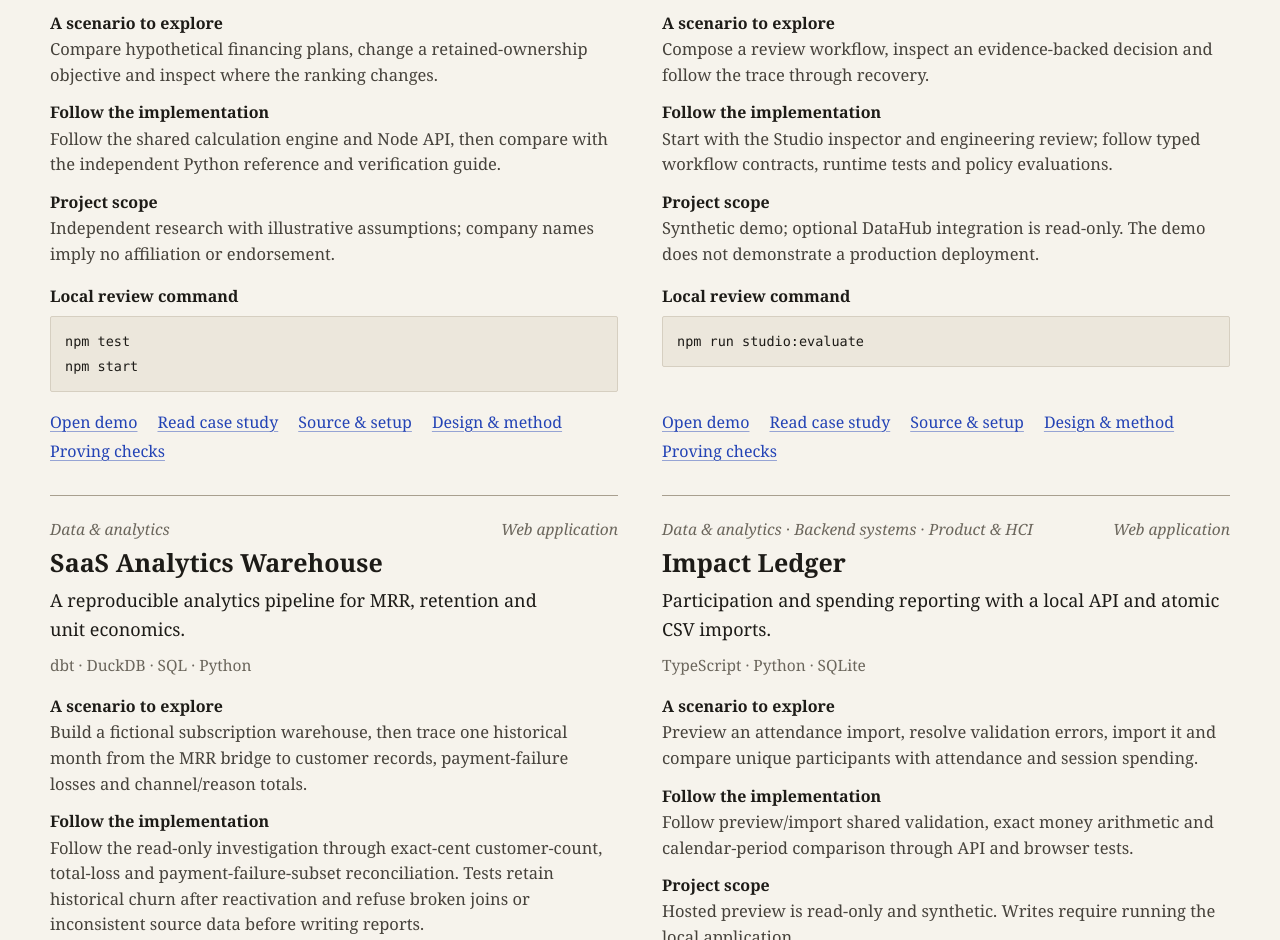
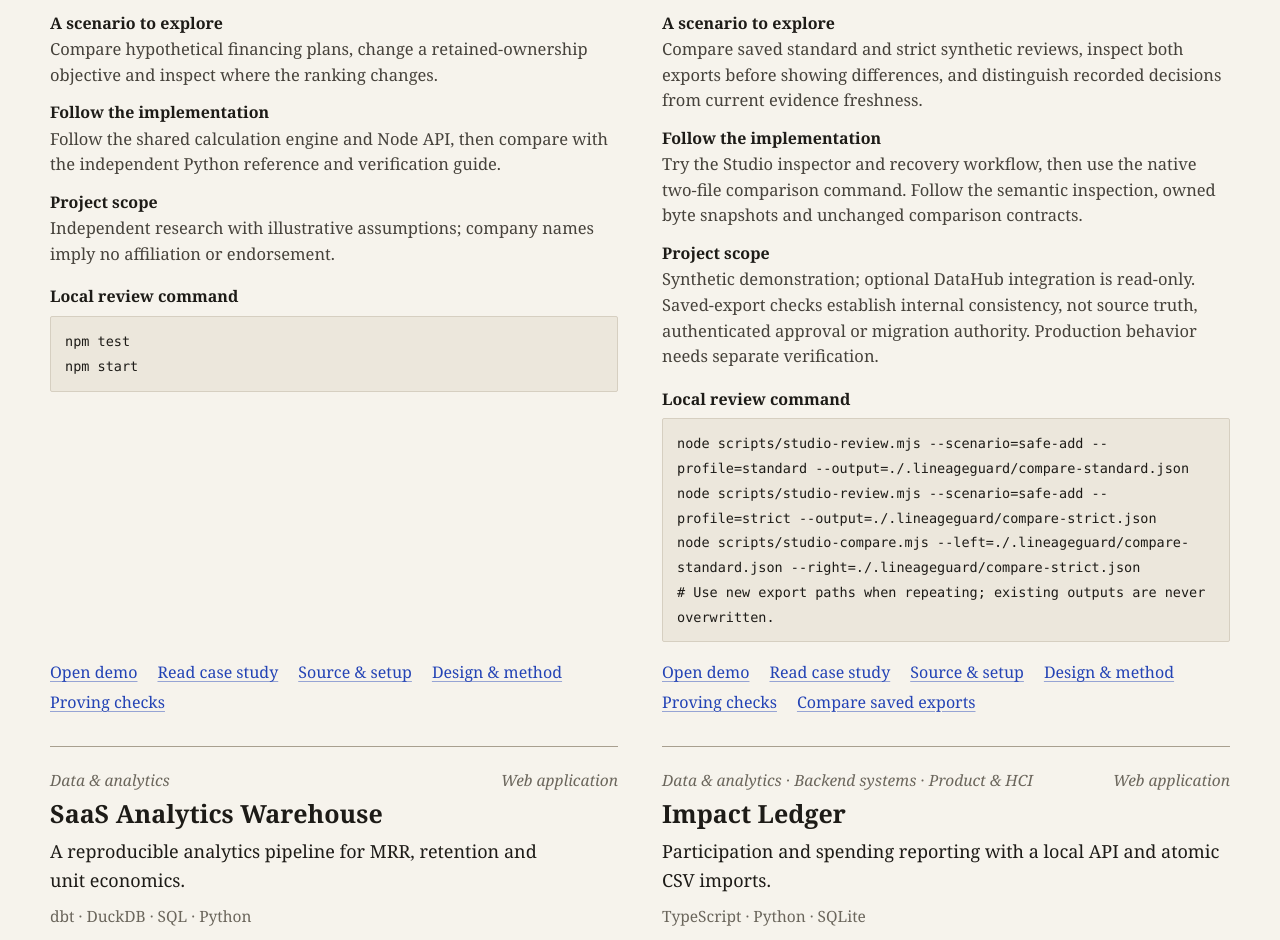
Before and after one commit to ult666666/ult666666.github.io, a website: page projects/catalog.html in a window 1280 px wide. Shown: the part 900-1840 px from the top of the page. Drawn offline with Linux system fonts and the light colour scheme.

Commit message:
Expose the validated saved-review comparison workflow (#24)

```diff
--- a/projects/catalog.html
+++ b/projects/catalog.html
@@ -32,9 +32,12 @@ npm start</code></pre></div>
 <div class="catalog-card-top"><span>AI &amp; search · Data &amp; analytics · Backend systems</span><span class="catalog-form">Web application</span></div>
 <h2>LineageGuard Studio</h2><p class="catalog-summary">Typed review workflows with evidence, policy checks and recovery.</p>
 <ul class="catalog-stack" aria-label="Technology"><li>Node.js</li><li>SQLite</li><li>JavaScript</li></ul>
-<dl><dt>A scenario to explore</dt><dd>Compose a review workflow, inspect an evidence-backed decision and follow the trace through recovery.</dd><dt>Follow the implementation</dt><dd>Start with the Studio inspector and engineering review; follow typed workflow contracts, runtime tests and policy evaluations.</dd><dt>Project scope</dt><dd>Synthetic demo; optional DataHub integration is read-only. The demo does not demonstrate a production deployment.</dd></dl>
-<div class="catalog-command"><h3>Local review command</h3><pre><code>npm run studio:evaluate</code></pre></div>
-<nav class="catalog-links" aria-label="LineageGuard Studio links"><a href="https://lineageguard-datahub-agent.vercel.app/">Open demo</a><a href="/projects/lineageguard.html">Read case study</a><a href="https://github.com/ult666666/lineageguard-datahub-agent">Source &amp; setup</a><a href="https://github.com/ult666666/lineageguard-datahub-agent/blob/main/docs/REVIEW_INSPECTOR.md">Design &amp; method</a><a href="https://github.com/ult666666/lineageguard-datahub-agent/blob/main/test/studio/inspection.test.mjs">Proving checks</a></nav></article><article class="catalog-card" id="saas-analytics-warehouse" data-areas="data">
+<dl><dt>A scenario to explore</dt><dd>Compare saved standard and strict synthetic reviews, inspect both exports before showing differences, and distinguish recorded decisions from current evidence freshness.</dd><dt>Follow the implementation</dt><dd>Try the Studio inspector and recovery workflow, then use the native two-file comparison command. Follow the semantic inspection, owned byte snapshots and unchanged comparison contracts.</dd><dt>Project scope</dt><dd>Synthetic demonstration; optional DataHub integration is read-only. Saved-export checks establish internal consistency, not source truth, authenticated approval or migration authority. Production behavior needs separate verification.</dd></dl>
+<div class="catalog-command"><h3>Local review command</h3><pre><code>node scripts/studio-review.mjs --scenario=safe-add --profile=standard --output=./.lineageguard/compare-standard.json
+node scripts/studio-review.mjs --scenario=safe-add --profile=strict --output=./.lineageguard/compare-strict.json
+node scripts/studio-compare.mjs --left=./.lineageguard/compare-standard.json --right=./.lineageguard/compare-strict.json
+# Use new export paths when repeating; existing outputs are never overwritten.</code></pre></div>
+<nav class="catalog-links" aria-label="LineageGuard Studio links"><a href="https://lineageguard-datahub-agent.vercel.app/">Open demo</a><a href="/projects/lineageguard.html">Read case study</a><a href="https://github.com/ult666666/lineageguard-datahub-agent">Source &amp; setup</a><a href="https://github.com/ult666666/lineageguard-datahub-agent/blob/main/docs/REVIEW_INSPECTOR.md">Design &amp; method</a><a href="https://github.com/ult666666/lineageguard-datahub-agent/blob/main/test/studio/review-comparison.test.mjs">Proving checks</a><a href="https://github.com/ult666666/lineageguard-datahub-agent/blob/main/docs/REVIEW_COMPARISON.md">Compare saved exports</a></nav></article><article class="catalog-card" id="saas-analytics-warehouse" data-areas="data">
 <div class="catalog-card-top"><span>Data &amp; analytics</span><span class="catalog-form">Web application</span></div>
 <h2>SaaS Analytics Warehouse</h2><p class="catalog-summary">A reproducible analytics pipeline for MRR, retention and unit economics.</p>
 <ul class="catalog-stack" aria-label="Technology"><li>dbt</li><li>DuckDB</li><li>SQL</li><li>Python</li></ul>
```
Also changed, not shown: docs/project-catalog.json (+9 -5 lines).
